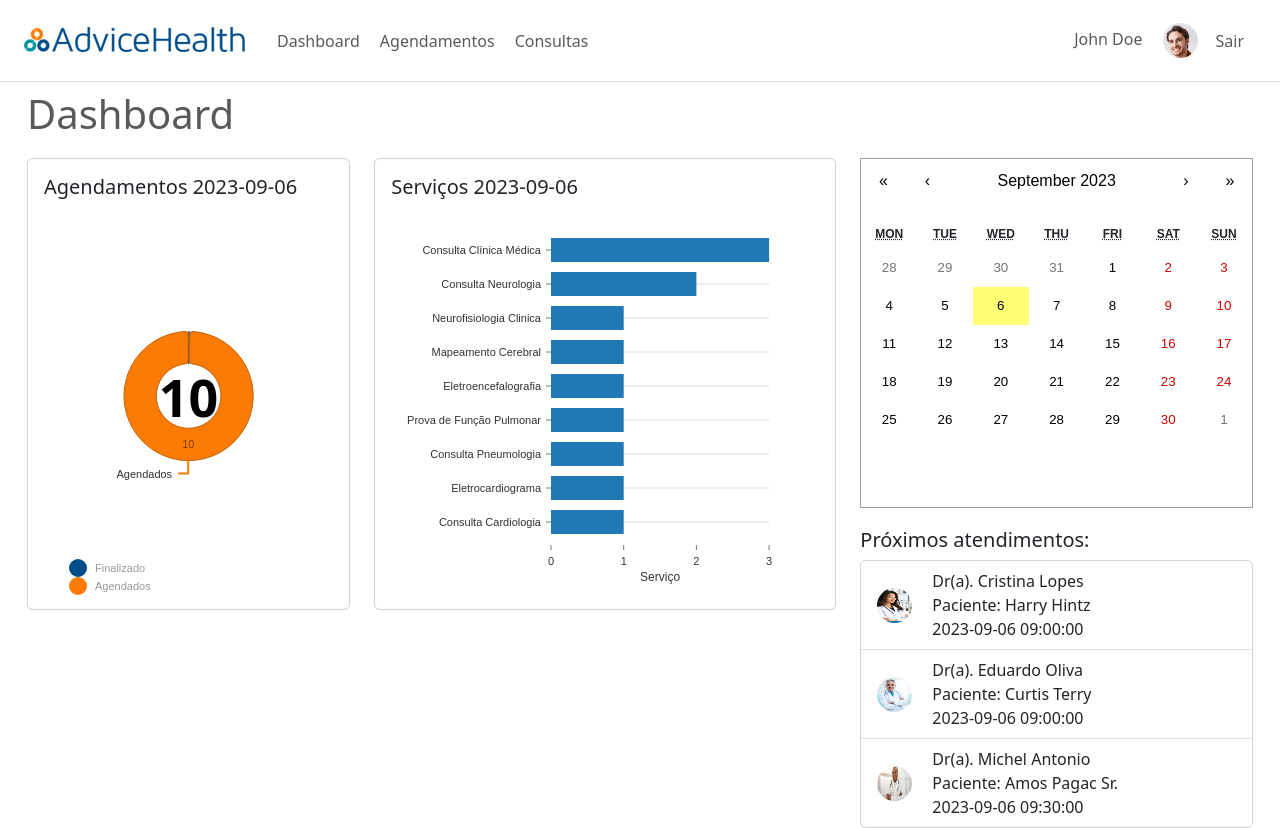
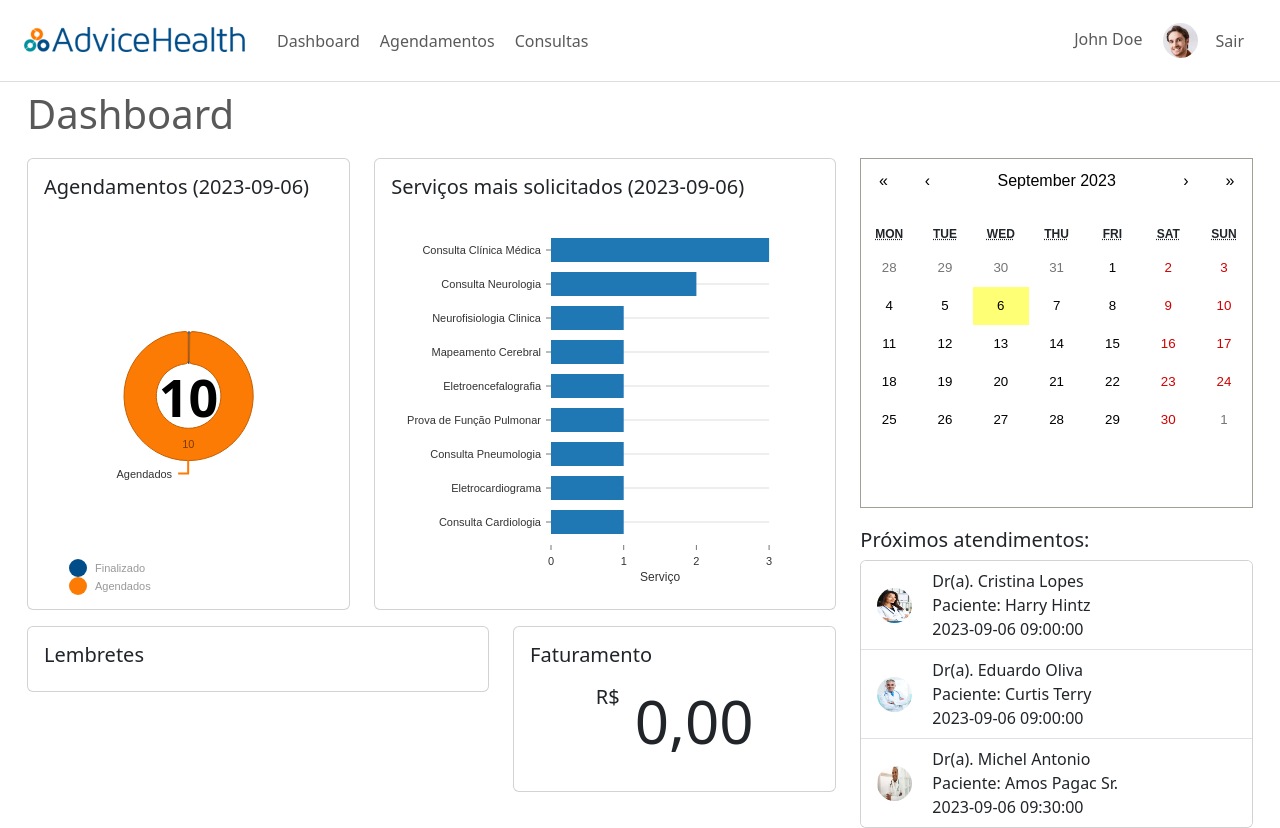
Before and after one commit to dhyoko/advice-health-demo, a React (Create React App) app: page / in a window 1280 px wide. Built offline with nearby package versions, Linux system fonts and the light colour scheme.

Commit message:
Add billing card

```diff
--- /dev/null
+++ b/src/pages/dashboard/components/billingCard.js
@@ -0,0 +1,30 @@
+import React from "react";
+import { get, filter, reduce } from "lodash";
+import { filterAppointmentsByDay } from "../utils";
+import { BillingCardWrapper } from "./style";
+
+const BillingCard = (props) => {
+  const appointments = get(props, "appointments", []);
+  const now = new Date();
+  const filteredAppointments = filterAppointmentsByDay(appointments, now);
+  const completedAppointments = filter(filteredAppointments, (appointment) =>
+    get(appointment, "completed")
+  );
+
+  const billingServices = reduce(
+    completedAppointments,
+    (total, appointment) => total + Number(get(appointment, "totalPrice")),
+    0
+  )
+    .toFixed(2)
+    .replace(".", ",");
+
+  return (
+    <BillingCardWrapper>
+      <h5>R$</h5>
+      <h1>{billingServices}</h1>
+    </BillingCardWrapper>
+  );
+};
+
+export default BillingCard;
--- a/src/pages/dashboard/components/index.js
+++ b/src/pages/dashboard/components/index.js
@@ -2,10 +2,12 @@ import AppointmentPieChart from "./appointmentsPieChart";
 import ServicesBarChart from "./servicesBarChart";
 import AppointmentsCalendar from "./appointmentsCalendar";
 import AppointmentsCardList from "./appointmentsCardList";
+import BillingCard from "./billingCard";
 
 export {
   AppointmentPieChart,
   ServicesBarChart,
   AppointmentsCalendar,
   AppointmentsCardList,
+  BillingCard,
 };
--- a/src/pages/dashboard/components/style.js
+++ b/src/pages/dashboard/components/style.js
@@ -22,3 +22,18 @@ export const AppointmentCardWrapper = styled.div`
     margin-left: 20px;
   }
 `;
+
+export const BillingCardWrapper = styled.div`
+  display: flex;
+  align-items: flex-start;
+  justify-content: center;
+  padding: 10px;
+
+  h5 {
+    margin-right: 15px;
+  }
+
+  h1 {
+    font-size: 60px;
+  }
+`;
--- a/src/pages/dashboard/index.js
+++ b/src/pages/dashboard/index.js
@@ -8,6 +8,7 @@ import {
   ServicesBarChart,
   AppointmentsCalendar,
   AppointmentsCardList,
+  BillingCard,
 } from "./components";
 import { CardWrapper, CalendarWrapper } from "./style";
 
@@ -27,20 +28,30 @@ const Dashboard = () => {
             order: 2,
           }}
         >
-          <Row>
+          <Row className="mb-3">
             <Col xl={5} xs={12}>
               <CardWrapper>
-                <InfoCard title={`Agendamentos ${now}`}>
+                <InfoCard title={`Agendamentos (${now})`}>
                   <AppointmentPieChart appointments={appointmentsMock} />
                 </InfoCard>
               </CardWrapper>
             </Col>
             <Col xl={7} xs={12}>
               <CardWrapper>
-                <InfoCard title={`Serviços ${now}`}>
+                <InfoCard title={`Serviços mais solicitados (${now})`}>
                   <ServicesBarChart appointments={appointmentsMock} />
                 </InfoCard>
               </CardWrapper>
+            </Col>
+          </Row>
+          <Row className="mb-3">
+            <Col xl={7} xs={12}>
+              <InfoCard title="Lembretes"></InfoCard>
+            </Col>
+            <Col xl={5} xs={12}>
+              <InfoCard title="Faturamento">
+                <BillingCard appointments={appointmentsMock} />
+              </InfoCard>
             </Col>
           </Row>
         </Col>
```
